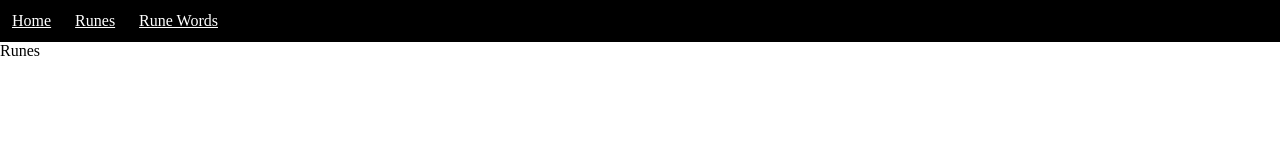
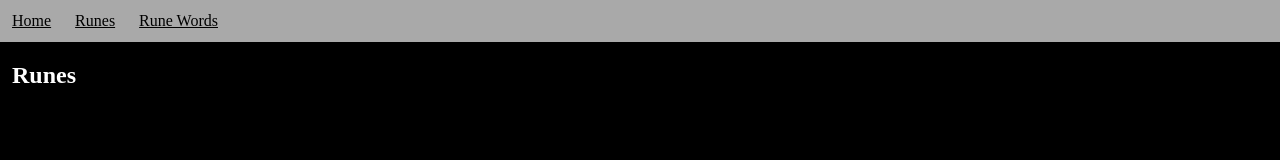
Before and after one commit to codingLogan/diablo-2-runewords, a website with bundled scripts: page src/runes.html in a window 1280 px wide. Built offline with nearby package versions, Linux system fonts and the light colour scheme.

Commit message:
Add content padding

```diff
--- a/src/runes.html
+++ b/src/runes.html
@@ -10,7 +10,9 @@
   <body>
     <header></header>
     <main>
-      <section id="runes">Runes</section>
+      <section id="runes">
+        <h1>Runes</h1>
+      </section>
     </main>
     <footer></footer>
   </body>
--- a/src/styles.css
+++ b/src/styles.css
@@ -4,18 +4,29 @@
   --link-text-primary: white;
   --link-text-active-primary: red;
 
+  --background-secondary: darkgray;
+  --foreground-secondary: black;
+  --link-text-secondary: black;
+  --link-text-active-secondary: red;
+
   --background-accent: red;
   --foreground-accent: white;
+
+  /* Spacing variables */
+  --content-padding: 12px;
 }
 
 body {
   margin: 0;
   padding: 0;
+  background-color: var(--background-primary);
+  color: var(--foreground-primary);
 }
 
+/* Navigation styles */
 header nav {
-  background-color: var(--background-primary);
-  color: var(--foreground-primary);
+  background-color: var(--background-secondary);
+  color: var(--foreground-secondary);
 }
 
 header nav ul {
@@ -23,17 +34,24 @@ header nav ul {
   margin: 0;
   padding: 0;
   display: flex;
-  gap: 12px;
+  gap: var(--content-padding);
 }
 
 header nav ul li {
-  padding: 12px 0px 12px 12px;
+  padding: var(--content-padding) 0px var(--content-padding)
+    var(--content-padding);
 }
 
 header nav ul li a {
-  color: var(--link-text-primary);
+  color: var(--link-text-secondary);
 }
 
 header nav ul li a.nav-active {
-  color: var(--link-text-active-primary);
+  color: var(--link-text-active-secondary);
 }
+
+/* Various Header styles */
+section {
+  padding-left: var(--content-padding);
+  padding-right: var(--content-padding);
+}
```
